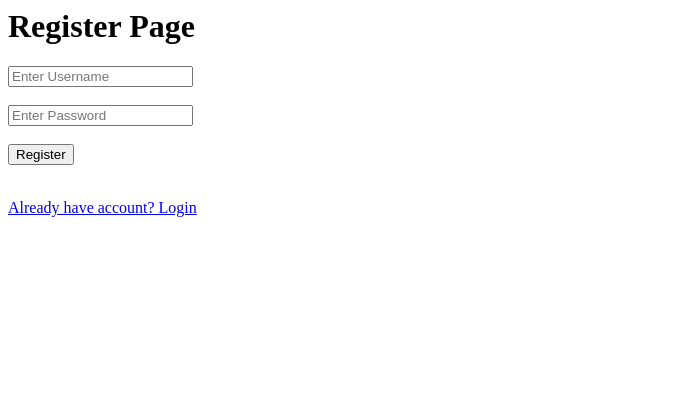
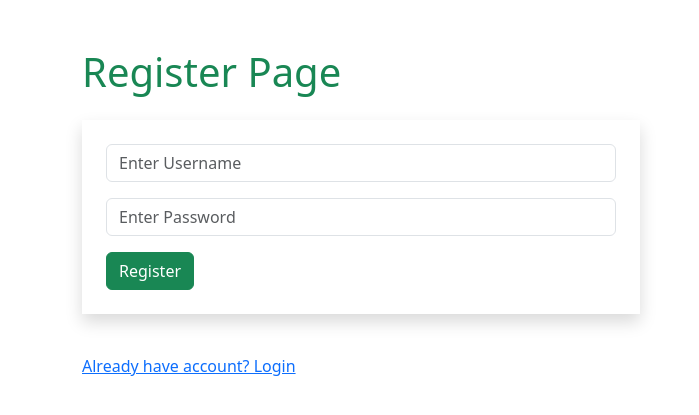
Before and after one commit to keerthi864/student-management-system-django, a Django app: page /register/ in a window 1280 px wide. Shown: the top 415 px of the page, without its empty margins (0-699 px from the left). Run offline with Django 5.2, Linux system fonts and the light colour scheme.

Commit message:
added register css

```diff
--- a/accounts/templates/accounts/register.html
+++ b/accounts/templates/accounts/register.html
@@ -1,26 +1,32 @@
-<h1>Register Page</h1>
+{% load static %}
 
-<form method="POST">
+<link href="https://cdn.jsdelivr.net/npm/bootstrap@5.3.3/dist/css/bootstrap.min.css" rel="stylesheet">
+
+<div class="container mt-5">
+
+    <h1 class="mb-4 text-success">
+        Register Page
+    </h1>
+
+    <form method="POST" class="w-50 p-4 shadow">
 
         {% csrf_token %}
 
         <input
             type="text"
             name="username"
+            class="form-control mb-3"
             placeholder="Enter Username"
         >
-
-    <br><br>
 
         <input
             type="password"
             name="password"
+            class="form-control mb-3"
             placeholder="Enter Password"
         >
 
-    <br><br>
-
-    <button type="submit">
+        <button type="submit" class="btn btn-success">
             Register
         </button>
 
@@ -31,3 +37,5 @@
     <a href="/login/">
         Already have account? Login
     </a>
+
+</div>
```
Lines whose indentation alone changed are shown as unchanged.
